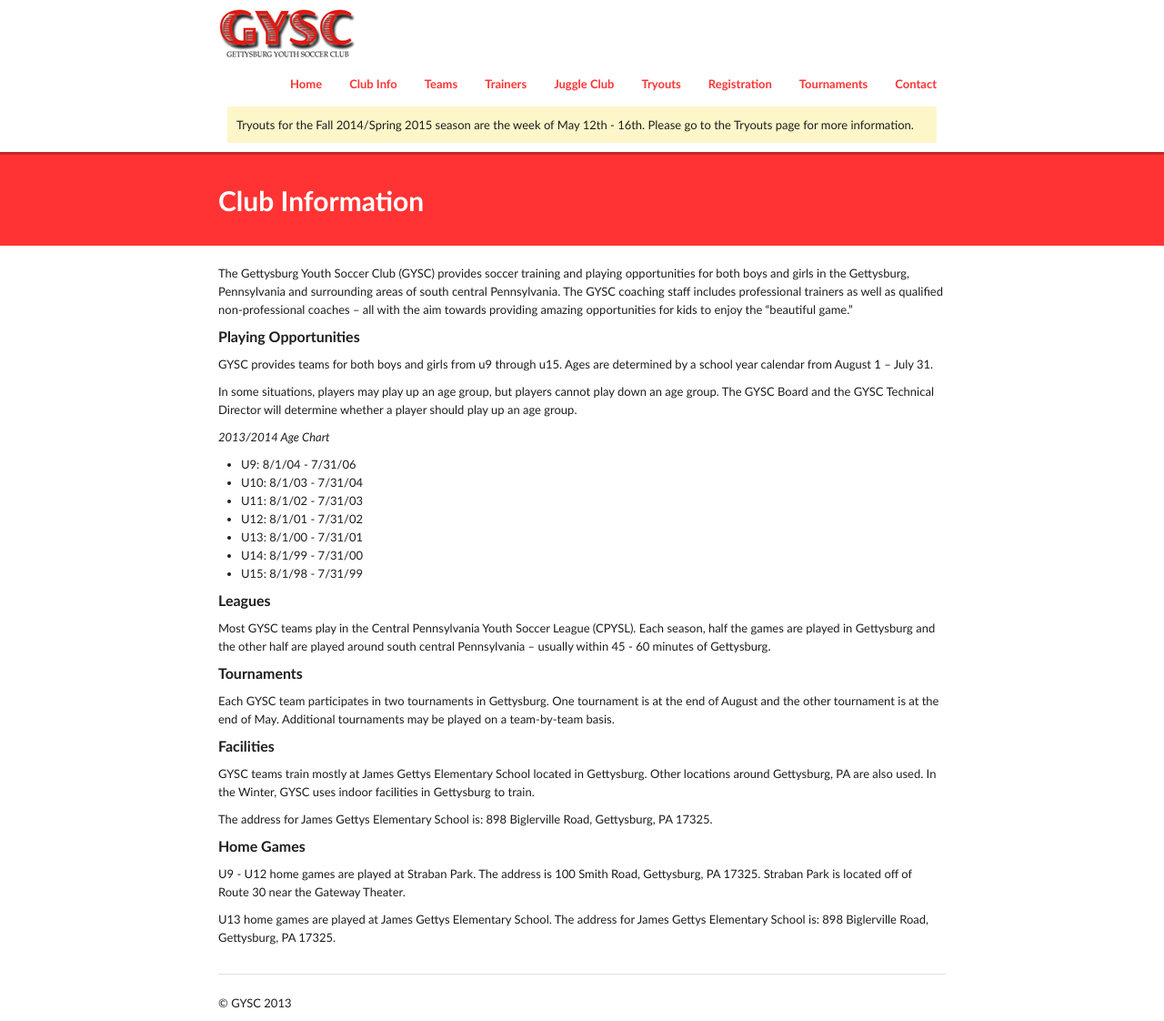
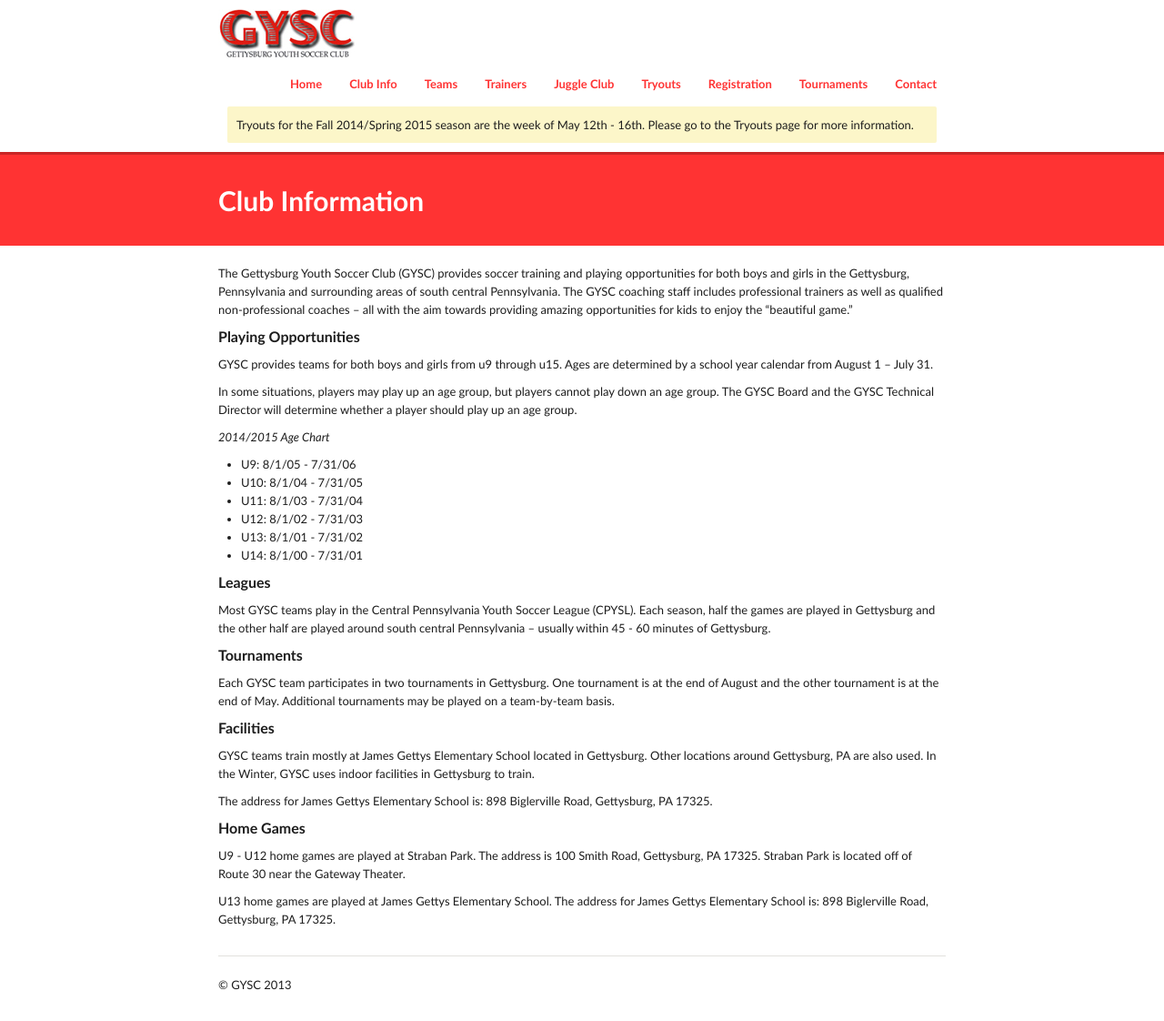
Before and after one commit to GYSC/gysc.github.com, a Jekyll site: the page built from club-info.md, in a window 1280 px wide. Shown: the whole page at 91% size. Built offline with Jekyll 4.4.1, drawn with Linux system fonts in a browser that asks for light colours; Markdown is read by kramdown in place of the engine named in the settings.

Commit message:
Update club-info.md

```diff
--- a/club-info.md
+++ b/club-info.md
@@ -13,16 +13,16 @@
 
 In some situations, players may play up an age group, but players cannot play down an age group. The GYSC Board and the GYSC Technical Director will determine whether a player should play up an age group.
 
-*2013/2014 Age Chart*
+
+*2014/2015 Age Chart*
 
 <ul>
-<li>U9: 8/1/04 - 7/31/06</li>
-<li>U10: 8/1/03 - 7/31/04</li>
-<li>U11: 8/1/02 - 7/31/03</li>
-<li>U12: 8/1/01 - 7/31/02</li>
-<li>U13: 8/1/00 - 7/31/01</li>
-<li>U14: 8/1/99 - 7/31/00</li>
-<li>U15: 8/1/98 - 7/31/99</li>
+<li>U9:  8/1/05 - 7/31/06</li>
+<li>U10: 8/1/04 - 7/31/05</li>
+<li>U11: 8/1/03 - 7/31/04</li>
+<li>U12: 8/1/02 - 7/31/03</li>
+<li>U13: 8/1/01 - 7/31/02</li>
+<li>U14: 8/1/00 - 7/31/01</li>
 </ul>
 
 ####Leagues
```
